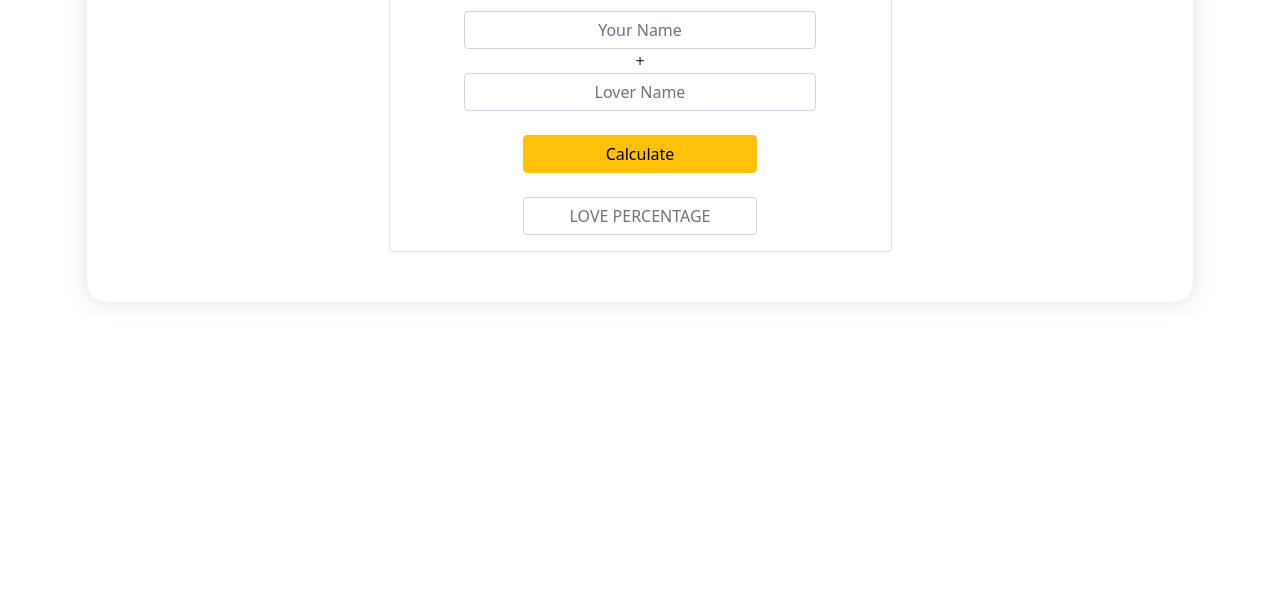
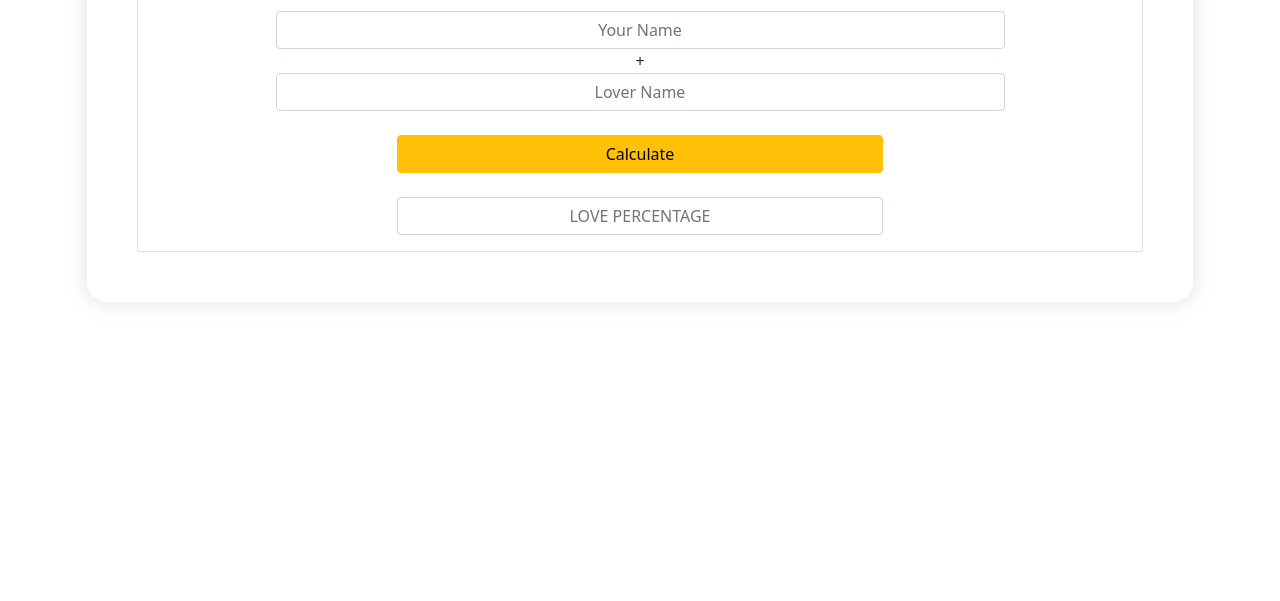
Before and after one commit to AkashMarkad/Love-Calculator, a plain HTML site: page index.html in a window 1280 px wide. Shown: the part 299-900 px from the top of the page. Drawn offline with nearby package versions, Linux system fonts and the light colour scheme.

Commit message:
Update index.html

```diff
--- a/index.html
+++ b/index.html
@@ -21,8 +21,8 @@
     <header>
       <h1 class="hedi-h1 hed">Love Calculator</h1>
     <div class="container m-auto">
-      <div class="dev bg-devc">
-      <div class="card w-50 m-auto text-center responsive">
+      <div class="dev bg-devc responsive">
+      <div class="card w-100 m-auto text-center responsive">
         <div class="card-header bg-warning text-white card"><b>Love Calculator</b> </div>
         <div class="card-body">
           <form action="" class="form-inline w-75 m-auto">
```
